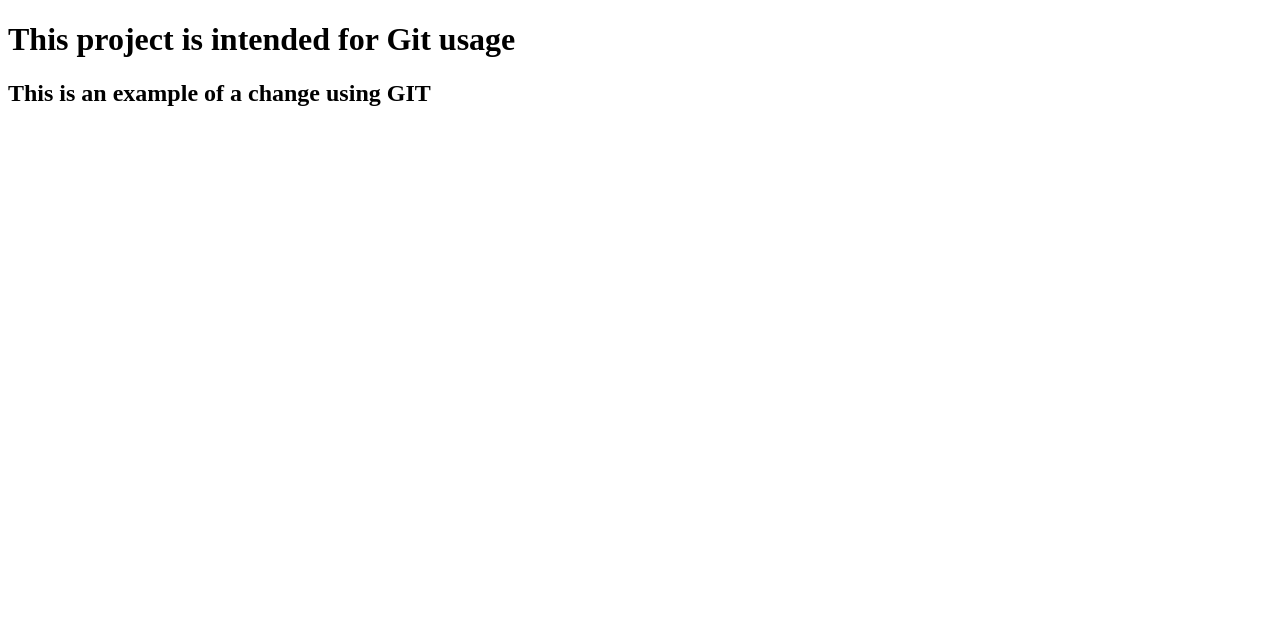
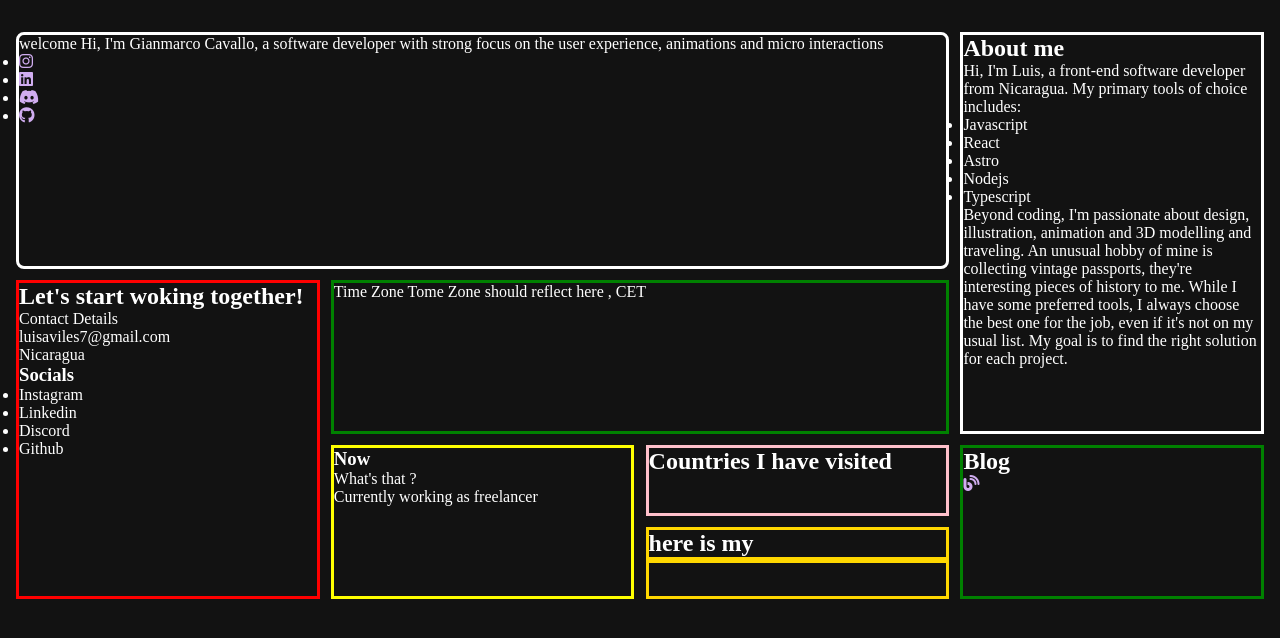
Before and after one commit to lavil014/app.project, a plain HTML site: page index.html in a window 1280 px wide. Drawn offline with Linux system fonts and the light colour scheme.

Commit message:
Index HTML updated with boiler plate , new syles.css has been linked to index and a image file has been added to our project

```diff
--- a/index.html
+++ b/index.html
@@ -3,10 +3,71 @@
 <head>
     <meta charset="UTF-8">
     <meta name="viewport" content="width=device-width, initial-scale=1.0">
-    <title>My personal project using Git</title>
+    <script src="https://kit.fontawesome.com/e2e9003abd.js" crossorigin="anonymous"></script>
+    <link rel="stylesheet" href="./styles.css">
+    <title>Luis Aviles - Freelance front-end developer</title>
 </head>
 <body>
-    <h1>This project is intended for Git usage</h1>
-    <h2>This is an example of a change using GIT</h2>
+    <main class="introduction">
+      <div>
+        <p>welcome
+            Hi, I'm Gianmarco Cavallo, a software developer with strong focus on the user experience, animations and micro interactions <p>
+        <ul>
+          <li><a href=""><i class="fa-brands fa-instagram"></i></a></li>
+          <li><a href=""><i class="fa-brands fa-linkedin"></i></a></li>
+          <li><a href=""><i class="fa-brands fa-discord"></i></a></li>
+          <li><a href=""><i class="fa-brands fa-github"></i></a></li>
+        </ul>
+      </div>
+      <!--
+      <img src="./Images/Avatar2.jpeg" alt="">  -->
+    </main>
+
+    <aside class="about-me">
+      <h2>About me</h2>
+      <p>Hi, I'm Luis, a front-end software developer from Nicaragua.
+        My primary tools of choice includes:</p>
+      <ul>
+        <li>Javascript</li>
+        <li>React</li>
+        <li>Astro</li>
+        <li>Nodejs</li>
+        <li>Typescript</li>
+      </ul>
+      <p>Beyond coding, I'm passionate about design, illustration, animation and 3D modelling and traveling. An unusual hobby of mine is collecting vintage passports, they're interesting pieces of history to me.
+
+        While I have some preferred tools, I always choose the best one for the job, even if it's not on my usual list. My goal is to find the right solution for each project.</p>
+    </aside>
+    <section class="contact-information">
+      <h2>Let's start woking together!</h2>
+      <span>Contact Details</span>
+      <p>luisaviles7@gmail.com</p>
+      <p>Nicaragua</p>
+      <ul>
+        <h3>Socials</h3>
+        <li>Instagram</li>
+        <li>Linkedin</li>
+        <li>Discord</li>
+        <li>Github</li>
+      </ul>
+    </section>
+    <section class="time-zone">
+      <span>Time Zone</span>
+      <span>Tome Zone should reflect here , CET</span>
+    </section>
+    <section class="current-activity">
+      <h3>Now</h3>
+      <p>What's that ?</p>
+      <p>Currently working as freelancer</p>
+    </section>
+    <section class="coutries-visited">
+      <h2>Countries I have visited</h2>
+    </section>
+    <section class="blog-access">
+      <h2>Blog</h2>
+      <a href=""><i class="fa-solid fa-blog"></i></a>
+
+    </section>
+    <footer> <h2>here is my <footer></footer></h2></footer>
 </body>
 </html>
--- /dev/null
+++ b/styles.css
@@ -0,0 +1,60 @@
+*{
+    padding: 0;
+    margin: 0;
+    box-sizing: border-box;
+    color-scheme: dark;
+}
+
+body{
+    display: grid;
+    grid-template-rows: repeat(8, 15%);
+    grid-template-columns: repeat(4, 1fr);
+    gap: 0.7rem;
+    padding: 2rem 1rem;
+}
+
+/* sections */
+
+.introduction{
+    grid-row: 1/4;
+    grid-column: 1/4;
+    border: solid white;
+    border-radius: 0.5rem;
+}
+
+.about-me{
+ border: solid;
+ grid-row: 1/6;
+}
+
+.contact-information{
+    border: solid red;
+    grid-row: 4/8;
+}
+
+.time-zone{
+    border: solid green;
+    grid-row: 4/6;
+    grid-column: 2/4;
+}
+
+.current-activity{
+    border: solid yellow;
+    grid-row: 6/8;
+    grid-column: 2/3;
+}
+
+.coutries-visited{
+    border: solid pink;
+    grid-column: 3/4;
+}
+
+.blog-access{
+    border: solid green;
+    grid-column: 4/5;
+    grid-row: 6/8;
+}
+
+footer{
+    border: gold solid;
+}
```
Also changed, not shown: Images/Avatar2.jpeg (added).
